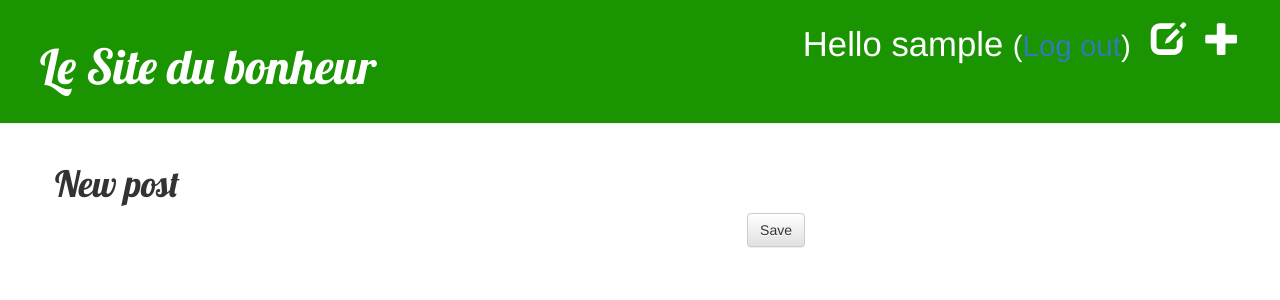
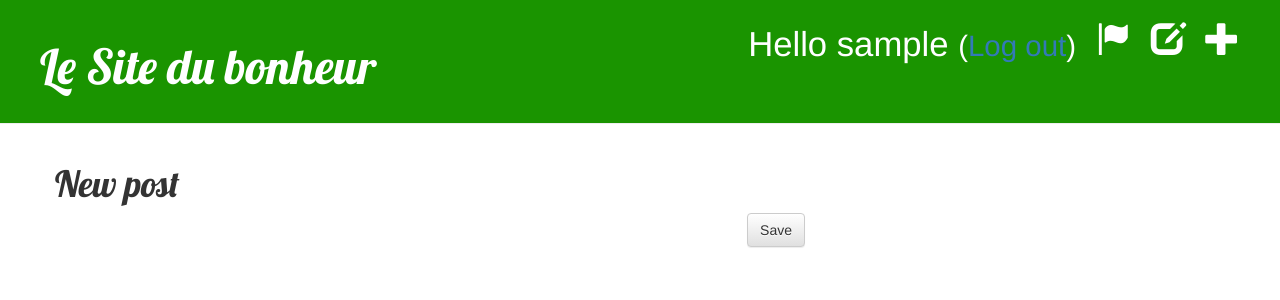
Before and after one commit to LePetitTim/WebSite, a Django app: page /post/new/ in a window 1280 px wide. Shown: the top 300 px of the page. Run offline with Django 3.2, Linux system fonts and the light colour scheme; the visitor is signed in with stand-in values (Sample User, id 1); some libraries are stand-ins or nearby versions.

Commit message:
Coucou Erreur local ?

```diff
--- a/blog/templates/blog/base.html
+++ b/blog/templates/blog/base.html
@@ -13,6 +13,7 @@
 	{% if user.is_authenticated %}
             <a href="{% url 'post_new' %}" class="top-menu"><span class="glyphicon glyphicon-plus"></span></a>
             <a href="{% url 'post_draft_list' %}" class="top-menu"><span class="glyphicon glyphicon-edit"></span></a>
+			<a href="{% url 'test' %}" class="top-menu"><span class="glyphicon glyphicon-flag"></span></a>
 			<p class="top-menu">Hello {{ user.username }} <small>(<a href="{% url 'logout' %}">Log out</a>)</small></p>
         {% else %}
             <a href="{% url 'login' %}" class="top-menu"><span class="glyphicon glyphicon-lock"></span></a>
```
